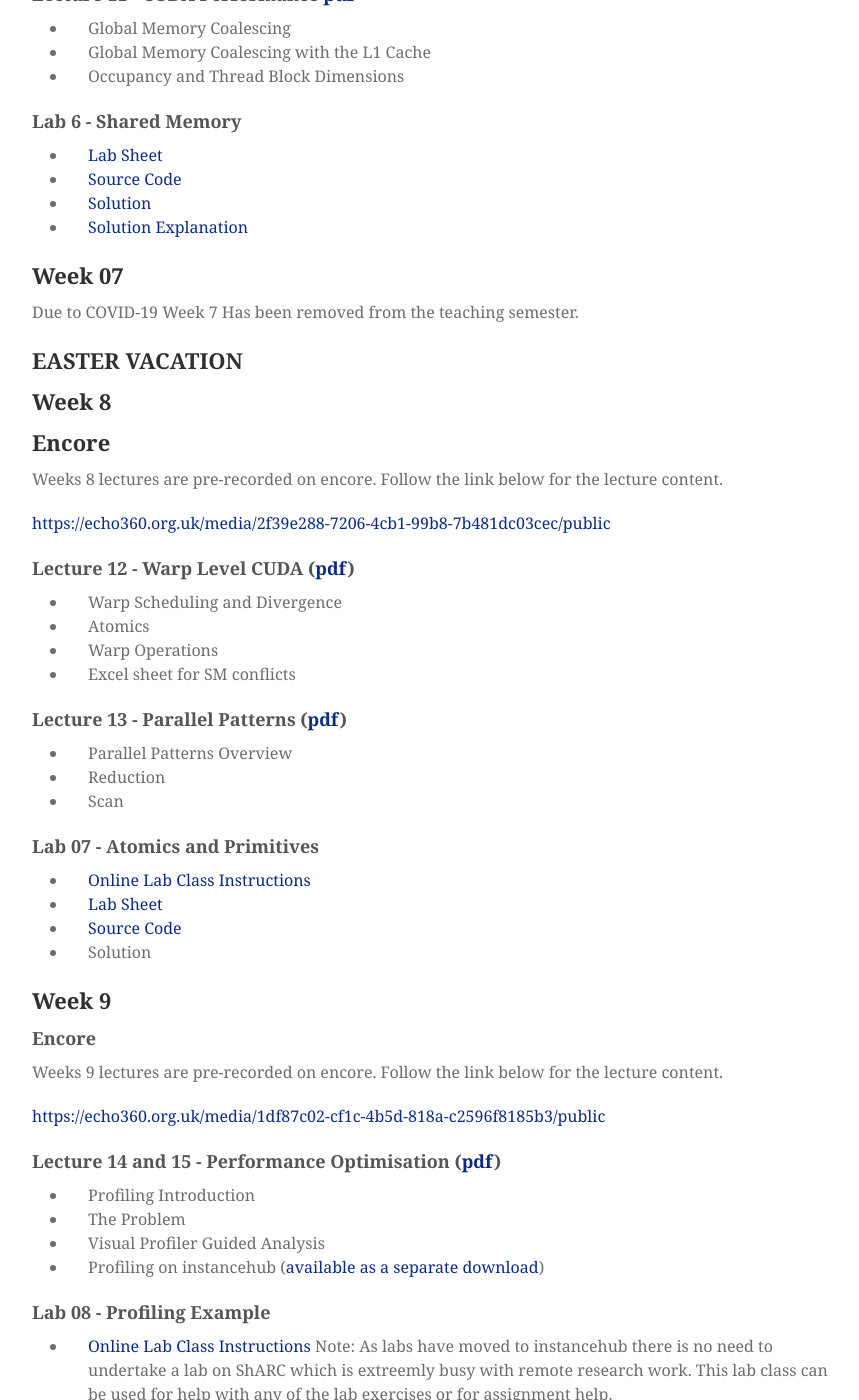
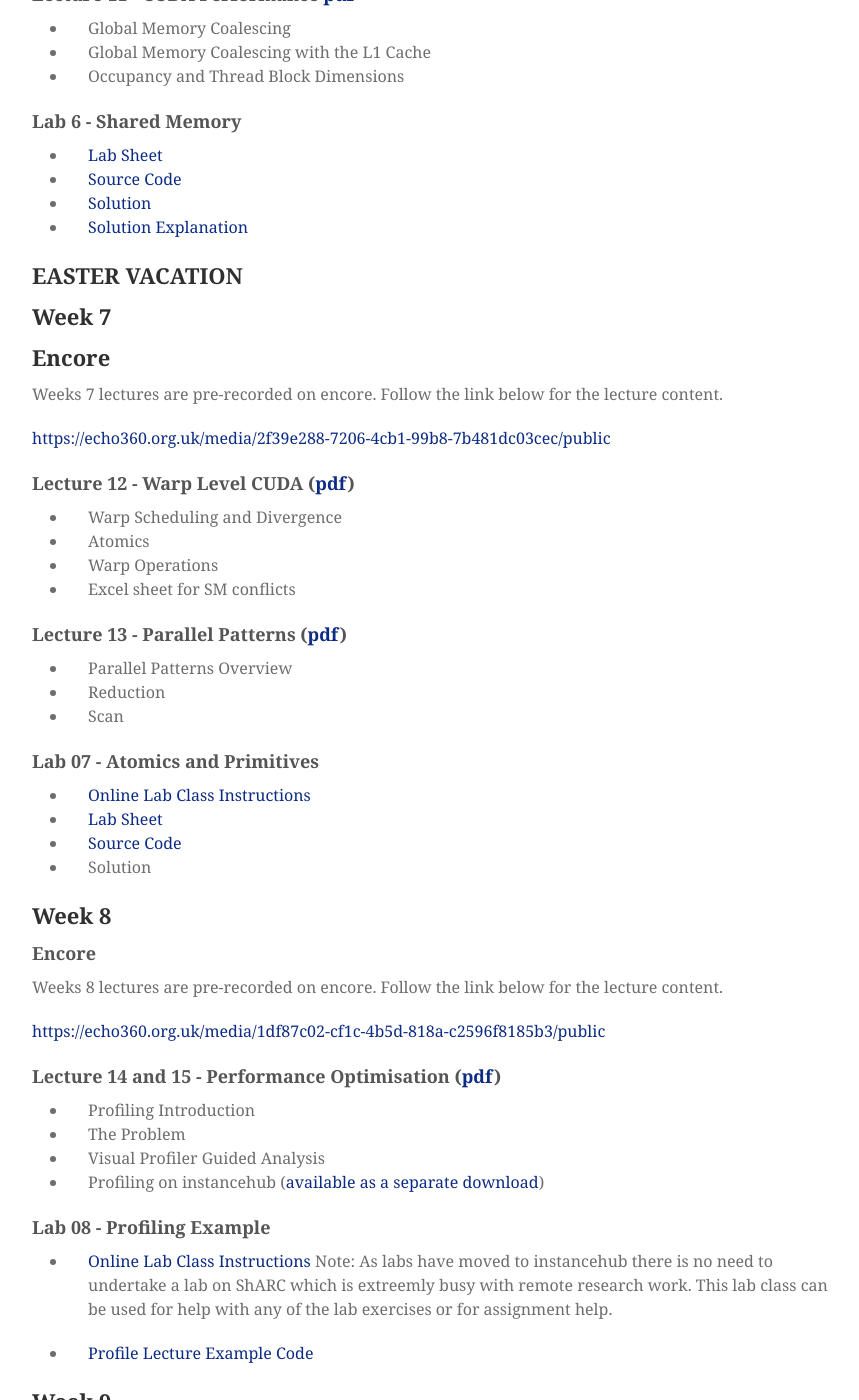
Before and after one commit to mondus/mondus.github.io, a Jekyll site: the page built from teaching/COM4521/index.md, in a window 1280 px wide and 1400 px high, scrolled down 5978 px. Shown: the whole window, without its empty margins (208-1067 px from the left). Built offline with Jekyll 4.4.1, drawn with Linux system fonts in a browser that asks for light colours; nearby versions of some CDN libraries; some web fonts are replaced; some of the changed text lies outside the part shown.

Commit message:
Update index.md

```diff
--- a/teaching/COM4521/index.md
+++ b/teaching/COM4521/index.md
@@ -219,17 +219,14 @@ Weeks 6 lectures (e.g. Lecture 10 and 11) are pre-recorded on encore. Follow the
 * [Solution](https://github.com/mondus/com4521/archive/Lab06_sln.zip)
 * [Solution Explanation](https://drive.google.com/open?id=1xDo9HAYDPax8c3d3EFffKoZH5nUV7Vjm)
 
-## Week 07
-
-Due to COVID-19 Week 7 Has been removed from the teaching semester.
 
 ## EASTER VACATION
 
-## Week 8
+## Week 7
 
 ## Encore
 
-Weeks 8 lectures are pre-recorded on encore. Follow the link below for the lecture content.
+Weeks 7 lectures are pre-recorded on encore. Follow the link below for the lecture content.
 
 [https://echo360.org.uk/media/2f39e288-7206-4cb1-99b8-7b481dc03cec/public](https://echo360.org.uk/media/2f39e288-7206-4cb1-99b8-7b481dc03cec/public)
 
@@ -253,12 +250,12 @@ Weeks 8 lectures are pre-recorded on encore. Follow the link below for the lectu
 * [Source Code](https://github.com/mondus/com4521/archive/Lab07_src.zip)
 * Solution
 
-## Week 9
+## Week 8
 
 
 ### Encore
 
-Weeks 9 lectures are pre-recorded on encore. Follow the link below for the lecture content.
+Weeks 8 lectures are pre-recorded on encore. Follow the link below for the lecture content.
 
 [https://echo360.org.uk/media/1df87c02-cf1c-4b5d-818a-c2596f8185b3/public](https://echo360.org.uk/media/1df87c02-cf1c-4b5d-818a-c2596f8185b3/public)
 
```
Also changed, not shown: other parts of teaching/COM4521/index.md (+8 -4 lines).
